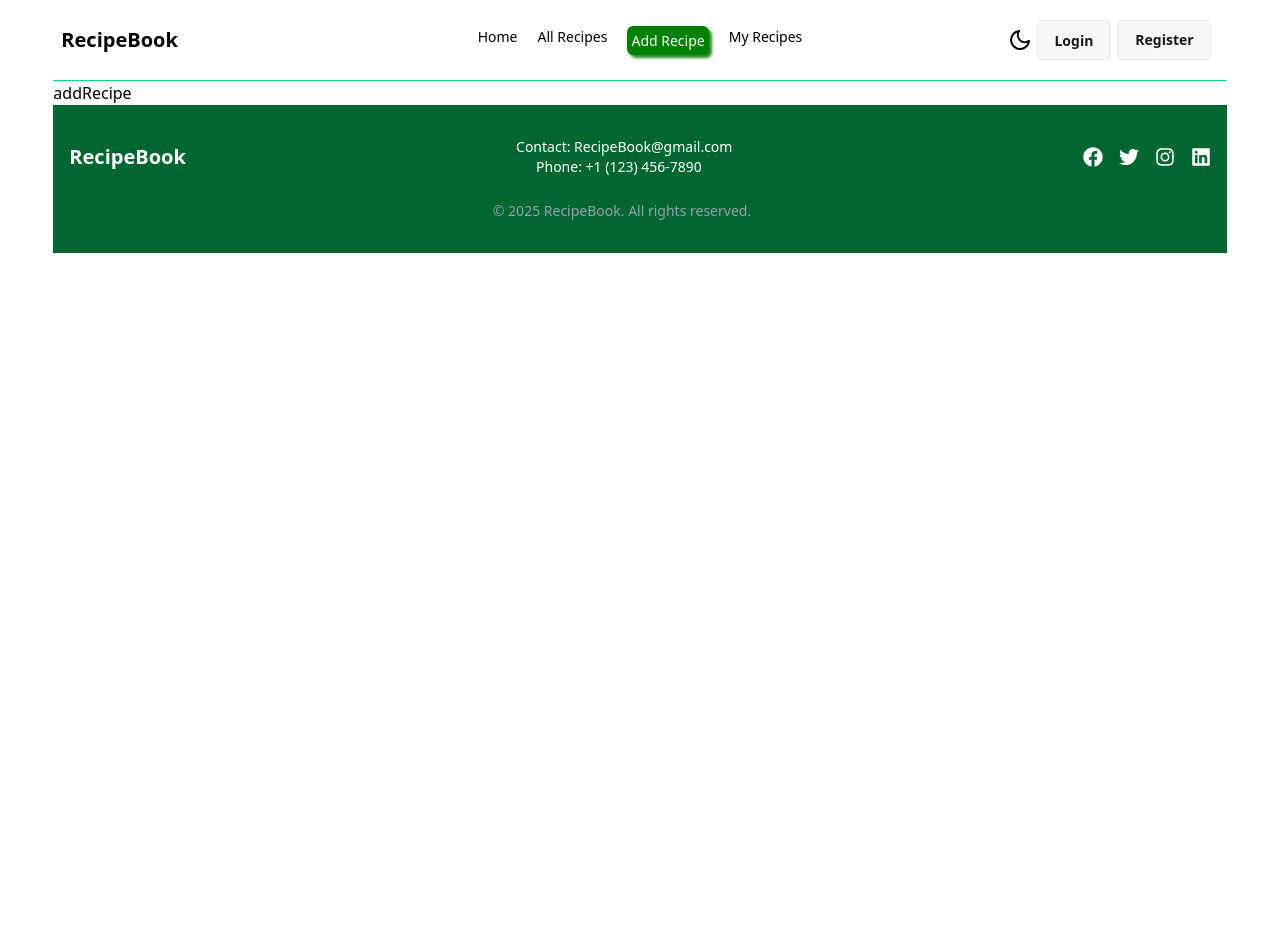
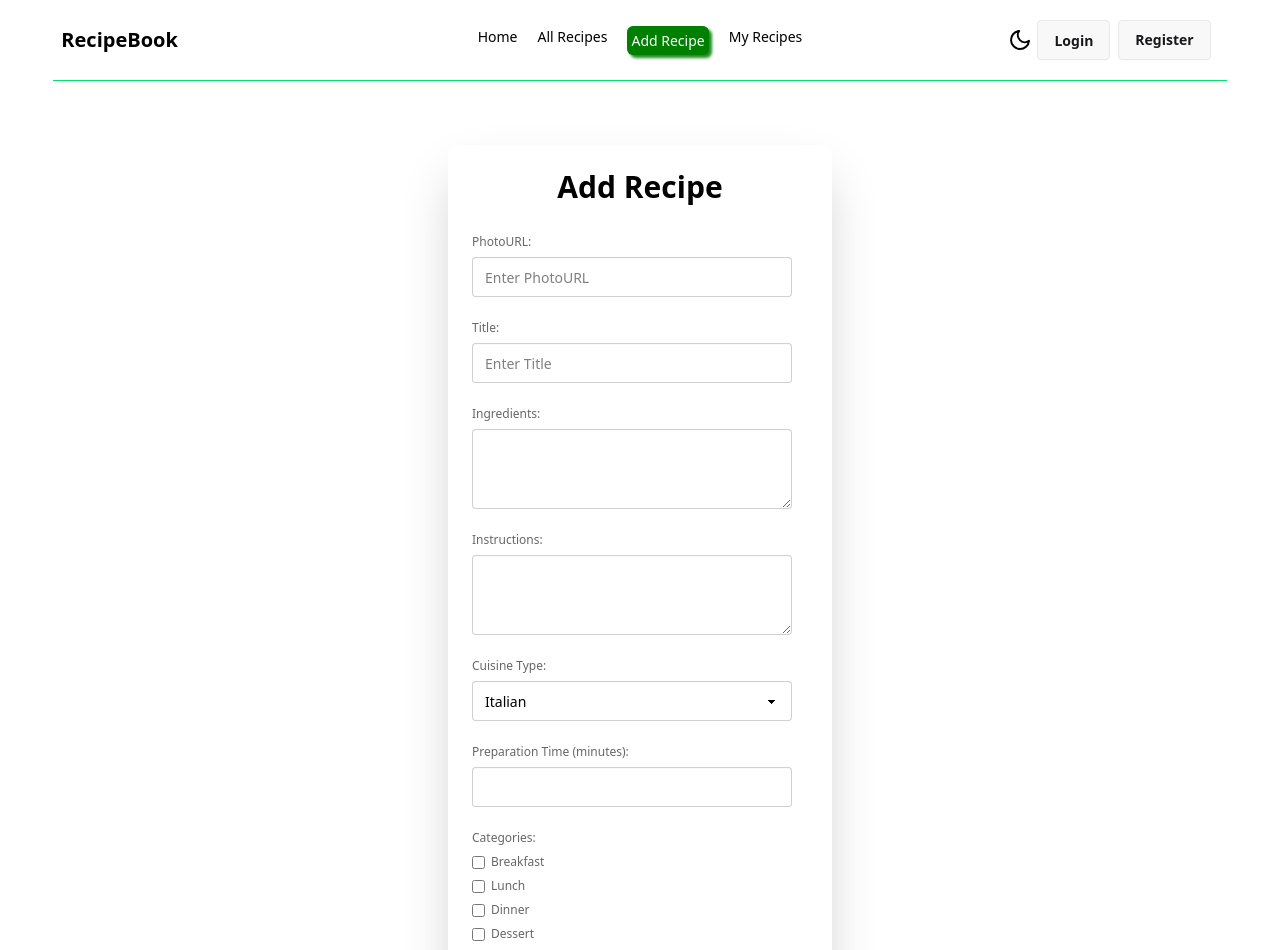
Before and after one commit to tahmid-khan-hub/Recipe-Book, a React (Vite) app: page /addrecipe in a window 1280 px wide. Shown: the top 950 px of the page. Before the commit the page ends 800 px from the top, so only its background shows below. Built offline with nearby package versions, Linux system fonts and the light colour scheme.

Commit message:
updated add recipe section

```diff
--- a/src/pages/AddRecipe/AddRecipe.jsx
+++ b/src/pages/AddRecipe/AddRecipe.jsx
@@ -1,11 +1,97 @@
-import React from 'react';
+import React from "react";
 
 const AddRecipe = () => {
-    return (
-        <div>
-            addRecipe
-        </div>
-    );
+
+    const handleNewRecipe = e =>{
+        e.preventDefault();
+
+        const form = e.target;
+        const formData = new FormData(form);
+        const newRecipe = Object.fromEntries(formData.entries());
+        newRecipe.likeCount = 0;
+
+        console.log(newRecipe);
+
+        fetch('http://localhost:3000/recipes', {
+            method: 'POST',
+            headers: {
+                'content-type':'application/json'
+            },
+            body:JSON.stringify(newRecipe)
+        })
+            .then(res => res.json())
+            .then(data => {
+                console.log('new recipe added', data);
+            })
+    }
+
+  return (
+    <div className="card bg-base-100 w-11/12 max-w-sm mx-auto shrink-0 shadow-2xl mt-16 mb-24">
+      <div className="card-body">
+        <h1 className="text-3xl font-bold text-center">Add Recipe</h1>
+        <form onSubmit={handleNewRecipe} className="fieldset">
+          <label className="label mt-4">PhotoURL:</label>
+          <input
+            className="input"
+            type="text"
+            name="photoURL"
+            placeholder="Enter PhotoURL"
+          />
+
+          <label className="label mt-4">Title:</label>
+          <input
+            className="input"
+            type="text"
+            name="title"
+            placeholder="Enter Title"
+          />
+
+          <label className="label mt-4">Ingredients:</label>
+          <textarea className="textarea" name="ingredients" />
+
+          <label className="label mt-4">Instructions:</label>
+          <textarea className="textarea" name="instructions" />
+
+          <label className="label mt-4">Cuisine Type:</label>
+          <select className="select " name="cuisineType" >
+            <option value="Italian">Italian</option>
+            <option value="Mexican">Mexican</option>
+            <option value="Indian">Indian</option>
+            <option value="Chinese">Chinese</option>
+            <option value="Others">Others</option>
+          </select>
+
+          <label className="label mt-4">Preparation Time (minutes):</label>
+          <input className="input" type="number" name="prepTime" min="0" />
+
+          <label className="label mt-4">Categories:</label>
+          <label className="label">
+            <input type="checkbox" name="categories" value="Breakfast" />{" "}
+            Breakfast
+          </label>
+          <label className="label">
+            <input type="checkbox" name="categories" value="Lunch" /> Lunch
+          </label>
+          <label className="label">
+            <input type="checkbox" name="categories" value="Dinner" /> Dinner
+          </label>
+          <label className="label">
+            <input type="checkbox" name="categories" value="Dessert" /> Dessert
+          </label>
+          <label className="label">
+            <input type="checkbox" name="categories" value="Vegan" /> Vegan
+          </label>
+
+          <label className="label mt-5">Like Count:</label>
+          <input className="input" type="number" value="0" readOnly />
+
+          <button className="btn mt-8" type="submit">
+            Add Recipe
+          </button>
+        </form>
+      </div>
+    </div>
+  );
 };
 
 export default AddRecipe;
```
Also changed, not shown: src/pages/AllRecipe/AllRecipe.jsx (+6 -6 lines).
